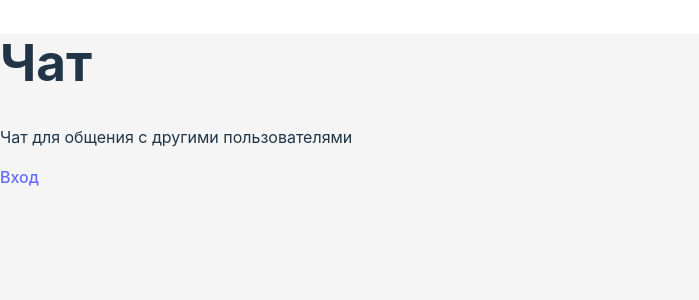
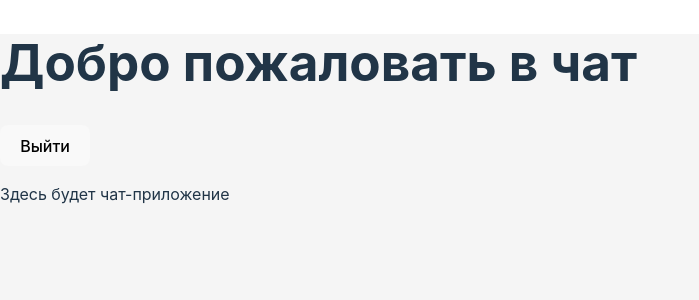
Before and after one commit to Inthetouch/frontend-project-12, a React app in the folder frontend/: page / in a window 1280 px wide. Shown: the top 300 px of the page, without its empty margins (0-699 px from the left). Built offline with nearby package versions, Linux system fonts and the light colour scheme; sample sign-in values are in the browser's storage; the HTML template or start-up script is replaced by a standard one.

Commit message:
add authService

```diff
--- a/frontend/src/App.jsx
+++ b/frontend/src/App.jsx
@@ -1,14 +1,20 @@
-import React from 'react'
+import { useEffect } from 'react';
 import { BrowserRouter, Routes, Route } from 'react-router-dom'
 import MainPage from './pages/MainPage'
 import LoginPage from './pages/LoginPage'
 import NotFoundPage from './pages/NotFoundPage'
+import ProtectedRoute from './components/protectedRoute';
+import { setupAxiosInterceptors } from './services/authService';
 
 function App() {
+  useEffect(() => {
+    setupAxiosInterceptors();
+  }, []);
+
   return (
     <BrowserRouter>
       <Routes>
-        <Route path="/" element={<MainPage />} />
+        <Route path="/" element={<ProtectedRoute element={<MainPage />}/>}/>
         <Route path="/login" element={<LoginPage />} />
         <Route path="*" element={<NotFoundPage />} />
       </Routes>
--- /dev/null
+++ b/frontend/src/components/protectedRoute.jsx
@@ -0,0 +1,12 @@
+import { Navigate } from 'react-router-dom';
+import { isAuthenticated } from '../services/authService';
+
+function ProtectedRoute({ element }) {
+  if (!isAuthenticated()) {
+    return <Navigate to="/login" replace />;
+  }
+
+  return element;
+}
+
+export default ProtectedRoute;
--- a/frontend/src/pages/LoginPage.jsx
+++ b/frontend/src/pages/LoginPage.jsx
@@ -1,6 +1,8 @@
 import { Formik, Form, Field, ErrorMessage } from "formik";
 import * as Yup from "yup";
-import { Link } from "react-router-dom";
+import { useState } from "react";
+import { Link, useNavigate } from "react-router-dom";
+import { login } from "../services/authService";
 import './LoginPage.css';
 
 const validationSchema = Yup.object().shape({
@@ -13,17 +15,27 @@ const validationSchema = Yup.object().shape({
     .required("Пароль обязателен"),
 });
 
-const LoginPage = () => {
-  const handleSubmit = (values, {setSubmitting}) => {
-    console.log("Данные формы:", values);
-    setSubmitting(false);
+function LoginPage() {
+  const navigate = useNavigate();
+  const [serverError, setServerError] = useState(null);
+
+  const handleSubmit = async (values, {setSubmitting}) => {
+    setServerError(null);
+    try {
+      await login(values.username, values.password);
+      navigate("/");
+    } catch (error) {
+      setServerError(error.message);
+    } finally {
+      setSubmitting(false);
+    }
   };
 
   return (
     <div className="login-page">
       <div className="login-container">
         <h1>Вход</h1>
-
+        {serverError && <div className="alert alert-error">{serverError}</div>}
         <Formik
           initialValues={{
             username: "",
@@ -32,7 +44,7 @@ const LoginPage = () => {
           validationSchema={validationSchema}
           onSubmit={handleSubmit}
         >
-          {({ isSubmitting }) => (
+          {({ isSubmitting, errors, touched }) => (
             <Form className="login-form">
               <div className="form-group">
                 <label htmlFor="username">Имя пользователя</label>
@@ -41,7 +53,9 @@ const LoginPage = () => {
                   name="username"
                   id="username"
                   placeholder="Введите имя пользователя"
-                  className="form-input"
+                  className={`form-input ${
+                    errors.username && touched.username ? 'input-error' : ''
+                  }`}
                 />
                 <ErrorMessage name="username" component="div" className="error-message"/>
               </div>
@@ -52,7 +66,9 @@ const LoginPage = () => {
                   name="password"
                   id="password"
                   placeholder="Введите пароль"
-                  className="form-input"
+                  className={`form-input ${
+                    errors.password && touched.password ? 'input-error' : ''
+                  }`}
                 />
                 <ErrorMessage name="password" component="div" className="error-message"/>
               </div>
@@ -66,6 +82,13 @@ const LoginPage = () => {
             </Form>
           )}
         </Formik>
+
+        <div className="login-hint">
+          <p>Для тестирования используйте:</p>
+          <p>Логин: <strong>admin</strong></p>
+          <p>Пароль: <strong>admins</strong></p>
+        </div>
+
         <nav className="login-nav">
           <Link to="/">Вернуться в чат</Link>
         </nav>
--- a/frontend/src/pages/MainPage.jsx
+++ b/frontend/src/pages/MainPage.jsx
@@ -1,14 +1,25 @@
-import { Link } from 'react-router-dom';
+import { Link, useNavigate } from 'react-router-dom';
+import { logout } from '../services/authService';
 
 const MainPage = () => {
+  const navigate = useNavigate();
+  const handleLogout = () => {
+    logout();
+    navigate('/login');
+  };
+
   return (
-    <div className="main-page">
-      <h1>Чат</h1>
-      <p>Чат для общения с другими пользователями</p>
+    <div className="chat-page">
+      <header className="chat-header">
+        <h1>Добро пожаловать в чат</h1>
+        <button onClick={handleLogout} className="logout-button">
+          Выйти
+        </button>
+      </header>
 
-      <nav>
-        <Link to="/login">Вход</Link>
-      </nav>
+      <main className="chat-content">
+        <p>Здесь будет чат-приложение</p>
+      </main>
     </div>
   );
 };
```
